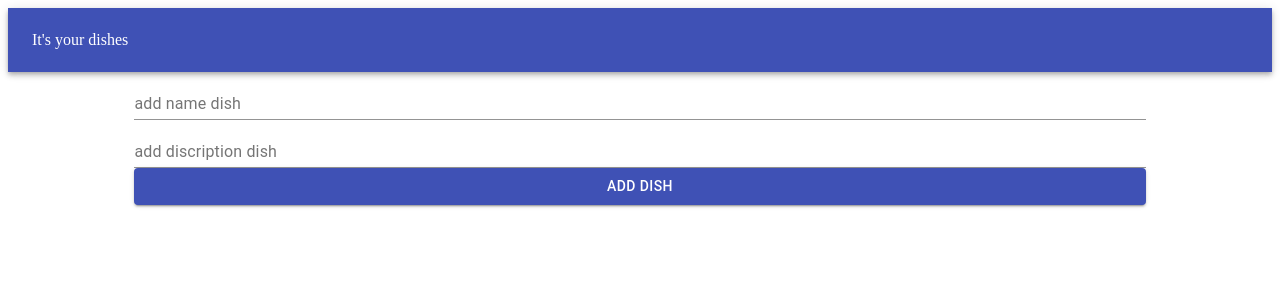
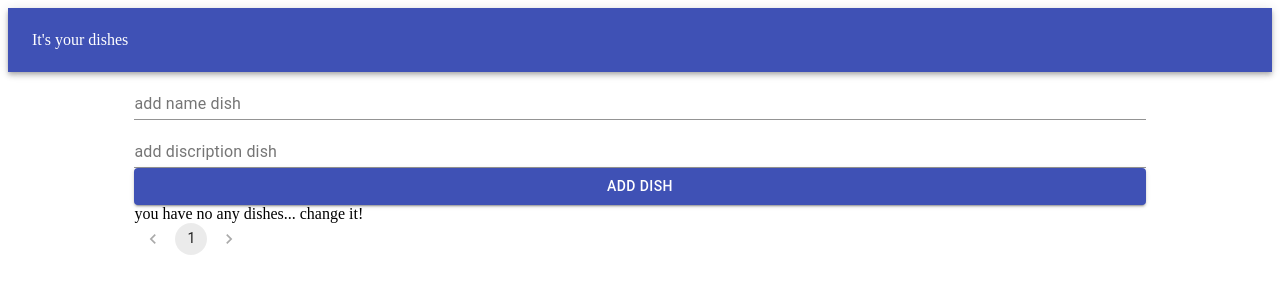
Before and after one commit to eavarlamova/cook-book_react_class, a React (Create React App) app: page / in a window 1280 px wide. Shown: the top 300 px of the page. Built offline with nearby package versions, Linux system fonts and the light colour scheme.

Commit message:
pagination for dish-list

```diff
--- a/package.json
+++ b/package.json
@@ -5,6 +5,7 @@
   "dependencies": {
     "@material-ui/core": "^4.11.3",
     "@material-ui/icons": "^4.11.2",
+    "@material-ui/lab": "^4.0.0-alpha.57",
     "@testing-library/jest-dom": "^5.11.9",
     "@testing-library/react": "^11.2.5",
     "@testing-library/user-event": "^12.8.3",
--- a/src/pages/Dishes/index.jsx
+++ b/src/pages/Dishes/index.jsx
@@ -4,11 +4,13 @@ import {
   Button,
   TextField,
 } from '@material-ui/core';
+import { Pagination } from '@material-ui/lab';
 
+import { MAX_CARDS_ON_PAGE, ENTER } from '../../utils/constants';
 import Cards from './components/Cards';
 import Navbar from '../../components/Navbar';
 import { getDataFromLS, setDataToLS } from '../../utils/localStorageMethods';
-
+import { getDishListForRender, getPagesLength, normolizeCurrentPage } from '../../utils/getTempValue';
 import "./index.scss";
 
 class Dishes extends PureComponent {
@@ -24,11 +26,13 @@ class Dishes extends PureComponent {
         callories: 0,
         weight: 0,
       },
+      currentPage: 1,
     };
 
     this.addDish = this.addDish.bind(this);
     this.deleteDish = this.deleteDish.bind(this);
     this.handleChange = this.handleChange.bind(this);
+    this.handleChangeCurrentPage = this.handleChangeCurrentPage.bind(this);
   };
 
   componentDidMount() {
@@ -40,6 +44,12 @@ class Dishes extends PureComponent {
   handleChange({ target: { name, value } }) {
     this.setState({
       currentDish: { ...this.state.currentDish, [name]: value }
+    })
+  };
+
+  handleChangeCurrentPage(event, newCurrentPage) {
+    this.setState({
+      currentPage: newCurrentPage,
     })
   };
 
@@ -61,8 +71,12 @@ class Dishes extends PureComponent {
           discription: '',
           callories: 0,
           weight: 0,
-        }
-      }, () => { setDataToLS('allDishes', this.state.allDishes) })
+        },
+      }, () => {
+        const { state: { allDishes } } = this;
+        setDataToLS('allDishes', allDishes);
+        this.handleChangeCurrentPage(null, getPagesLength(allDishes));
+      })
     }
   };
 
@@ -71,11 +85,16 @@ class Dishes extends PureComponent {
     this.setState({
       allDishes: updateAllDishes,
     }, () => {
-      setDataToLS('allDishes', this.state.allDishes)
+      const { state: { allDishes, currentPage } } = this;
+      this.setState({
+        currentPage: normolizeCurrentPage(allDishes, currentPage)
+      })
+      setDataToLS('allDishes', allDishes)
       const allIngredients = getDataFromLS('allIngredients').filter(({ dishId }) => (Number(dishId) !== idOfCurrentDish));
       setDataToLS('allIngredients', allIngredients);
     });
   };
+
 
   render() {
     const {
@@ -85,8 +104,13 @@ class Dishes extends PureComponent {
           discription
         },
         allDishes,
+        currentPage,
       }
     } = this;
+
+    const dishListForRender = getDishListForRender(allDishes, currentPage);
+    const lengthOfAllDishes = allDishes.length;
+    const allPages = getPagesLength(allDishes);
 
     return (
       <div className="dish">
@@ -116,7 +140,18 @@ class Dishes extends PureComponent {
             add dish
           </Button>
 
-          <Cards allDishes={allDishes} deleteDish={this.deleteDish} />
+          <div>
+            {
+              lengthOfAllDishes
+                ?
+                `you have ${lengthOfAllDishes} dishes in your list`
+                :
+                'you have no any dishes... change it!'
+            }
+          </div>
+
+          <Cards allDishes={dishListForRender} deleteDish={this.deleteDish} />
+          <Pagination count={allPages} page={currentPage} onChange={this.handleChangeCurrentPage} />
         </div>
       </div>
     )
--- /dev/null
+++ b/src/utils/constants.js
@@ -0,0 +1,2 @@
+export const MAX_CARDS_ON_PAGE = 2;
+export const ENTER = 'Enter';
--- /dev/null
+++ b/src/utils/getTempValue.js
@@ -0,0 +1,14 @@
+import { MAX_CARDS_ON_PAGE } from './constants';
+
+export const getDishListForRender = (arrayForList, currentPage) => {
+  const startIndex = (currentPage - 1) * MAX_CARDS_ON_PAGE;
+  const endIndex = startIndex + MAX_CARDS_ON_PAGE;
+  return arrayForList.slice(startIndex, endIndex);
+};
+
+export const getPagesLength = (array) => (Math.ceil(array.length / MAX_CARDS_ON_PAGE) || 1);
+
+export const normolizeCurrentPage = (array, currentPage) => {
+  const lastPage = getPagesLength(array);
+  return currentPage > lastPage ? lastPage : currentPage || 1;
+};
```
Also changed, not shown: 1 other file (tests, documents, lock files or other folders).
